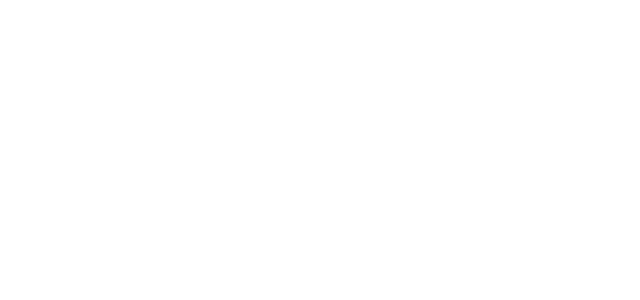
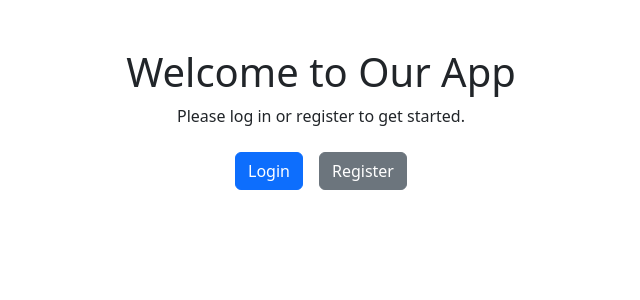
Before and after one commit to Baish34/Social-Media-App, a React (Create React App) app: page / in a window 1280 px wide. Before the commit this address had no page. Shown: the top 300 px of the page, without its empty margins (319-959 px from the left). Built offline with nearby package versions, Linux system fonts and the light colour scheme.

Commit message:
feat: update App component to include LandingPage route

```diff
--- a/src/App.js
+++ b/src/App.js
@@ -2,12 +2,14 @@
 import { BrowserRouter as Router, Route, Routes } from "react-router-dom";
 import Login from "./components/Auth/Login";
 import Register from "./components/Auth/Register";
+import LandingPage from "./components/LandingPage";
 import "bootstrap/dist/css/bootstrap.min.css";
 
 function App() {
   return (
     <Router>
       <Routes>
+        <Route path="/" element={<LandingPage />} />
         <Route path="/login" element={<Login />} />
         <Route path="/register" element={<Register />} />
       </Routes>
```
